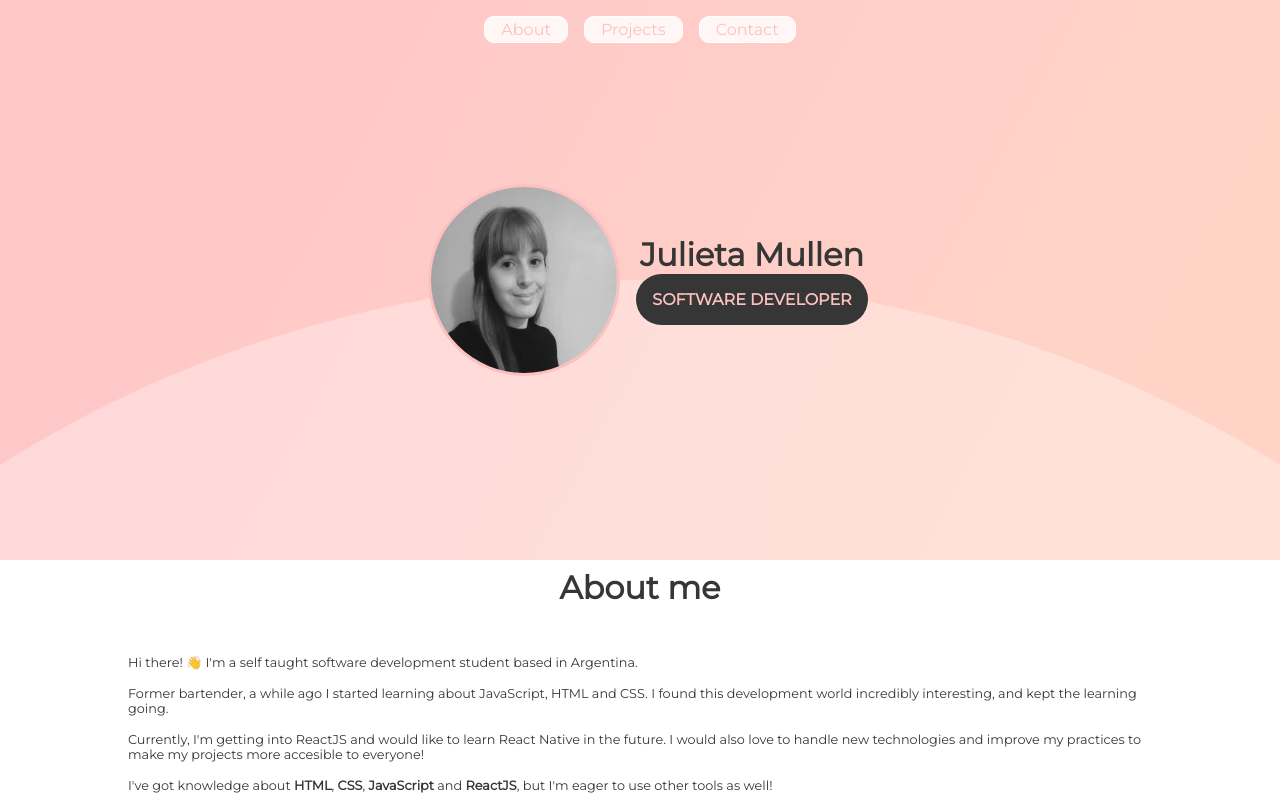
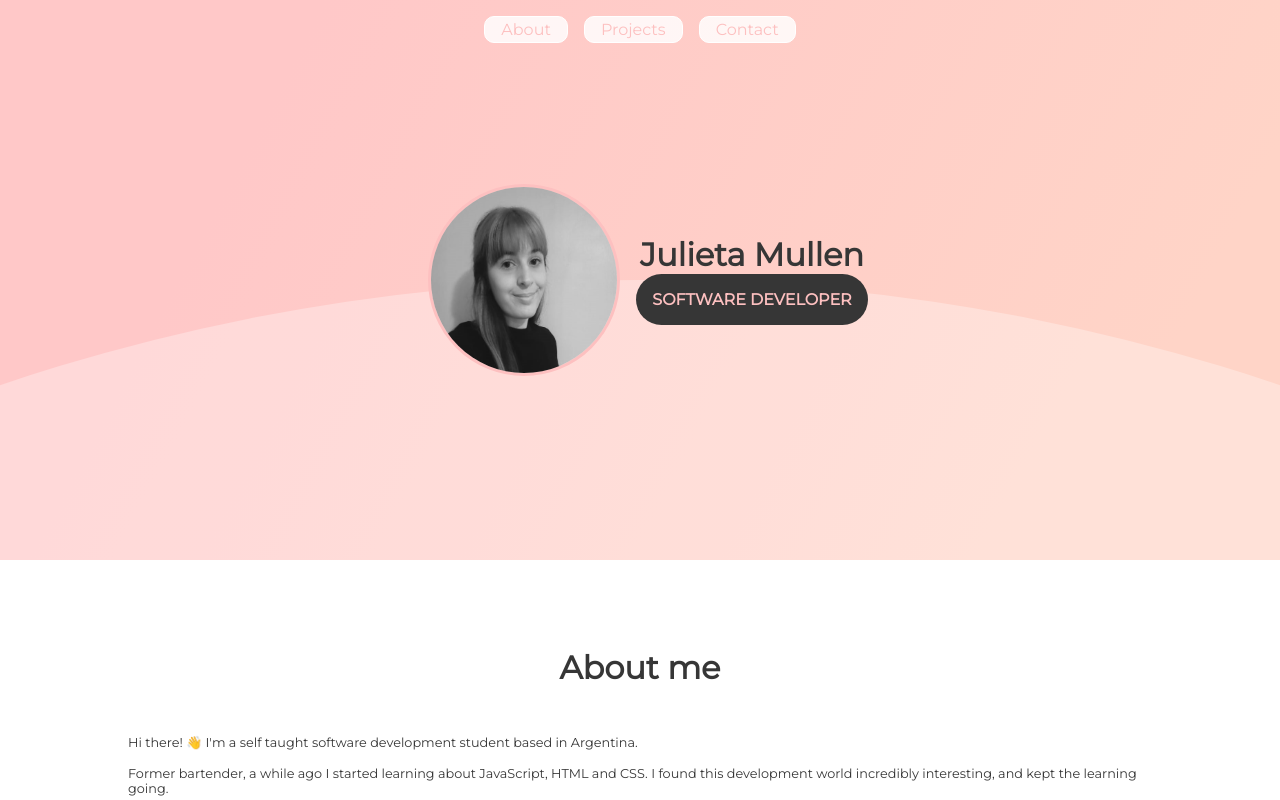
Before and after one commit to julietamullen/portfolio, a React (Create React App) app: page / in a window 1280 px wide. Shown: the top 800 px of the page. Built offline with nearby package versions, Linux system fonts and the light colour scheme.

Commit message:
Fix style

```diff
--- a/src/styles/components/_about.scss
+++ b/src/styles/components/_about.scss
@@ -2,6 +2,7 @@
 @import "../abstracts/mixins";
 
 .about {
+    padding-top: 5rem;
     @include flexCenter(column);
     p {
         @include p(0.5rem, 80%);
@@ -10,7 +11,4 @@
         @include h2;
         margin-bottom: 2rem;
     }
-    @media (max-width: 600px) {
-        padding-top: 5rem;
-    }
 }
--- a/src/styles/components/_header.scss
+++ b/src/styles/components/_header.scss
@@ -40,8 +40,8 @@
         left: 50%;
         transform: translate(-50%,50%);
         overflow: hidden;
-        height: 150rem;
-        width: 150rem;
+        height: 250rem;
+        width: 250rem;
         background-color: white;
         opacity: 0.3;
         border-radius: 50%;
--- a/src/styles/components/_project.scss
+++ b/src/styles/components/_project.scss
@@ -4,6 +4,7 @@
 $height: 13rem;
 
 .wrapper {
+    padding-top: 5rem;
     @include flexCenter(column);
     margin: auto;
     h2 {
@@ -11,7 +12,6 @@ $height: 13rem;
     }
     @media (max-width: 600px) {
         width: 100%;
-        padding-top: 5rem;
     }
 }
 
--- a/src/styles/styles.css
+++ b/src/styles/styles.css
@@ -70,8 +70,8 @@
   -webkit-transform: translate(-50%, 50%);
           transform: translate(-50%, 50%);
   overflow: hidden;
-  height: 150rem;
-  width: 150rem;
+  height: 250rem;
+  width: 250rem;
   background-color: white;
   opacity: 0.3;
   border-radius: 50%;
@@ -143,6 +143,7 @@ nav a:hover {
 }
 
 .about {
+  padding-top: 5rem;
   display: -webkit-box;
   display: -ms-flexbox;
   display: flex;
@@ -174,13 +175,8 @@ nav a:hover {
   margin-bottom: 2rem;
 }
 
-@media (max-width: 600px) {
-  .about {
-    padding-top: 5rem;
-  }
-}
-
 .wrapper {
+  padding-top: 5rem;
   display: -webkit-box;
   display: -ms-flexbox;
   display: flex;
@@ -208,7 +204,6 @@ nav a:hover {
 @media (max-width: 600px) {
   .wrapper {
     width: 100%;
-    padding-top: 5rem;
   }
 }
 
```
Also changed, not shown: 1 other file (tests, documents, lock files or other folders).
